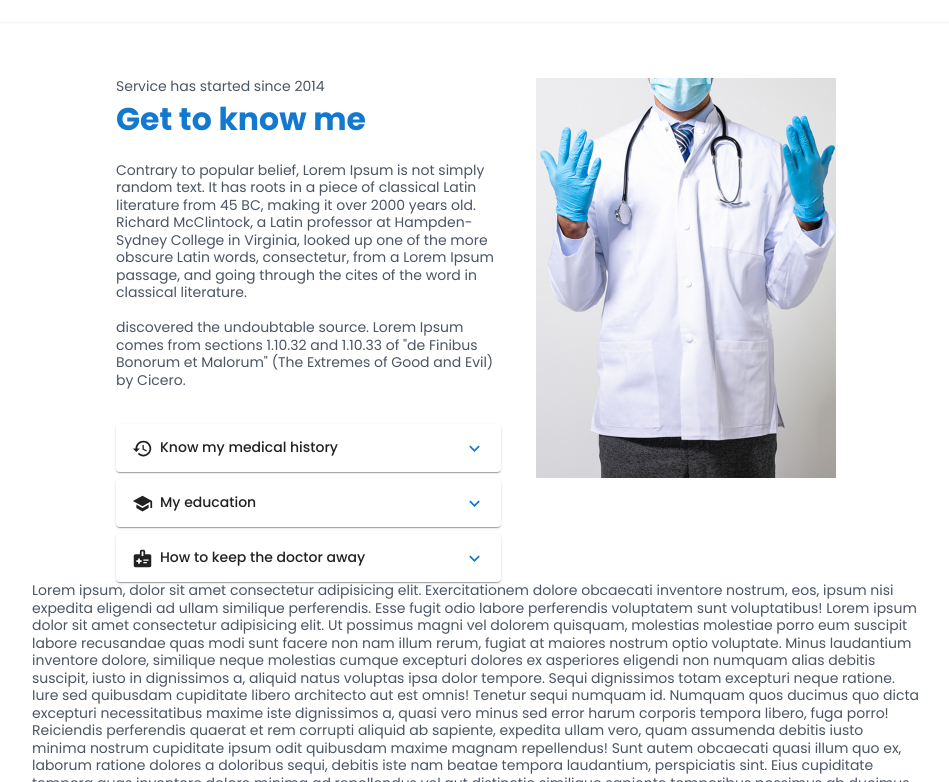
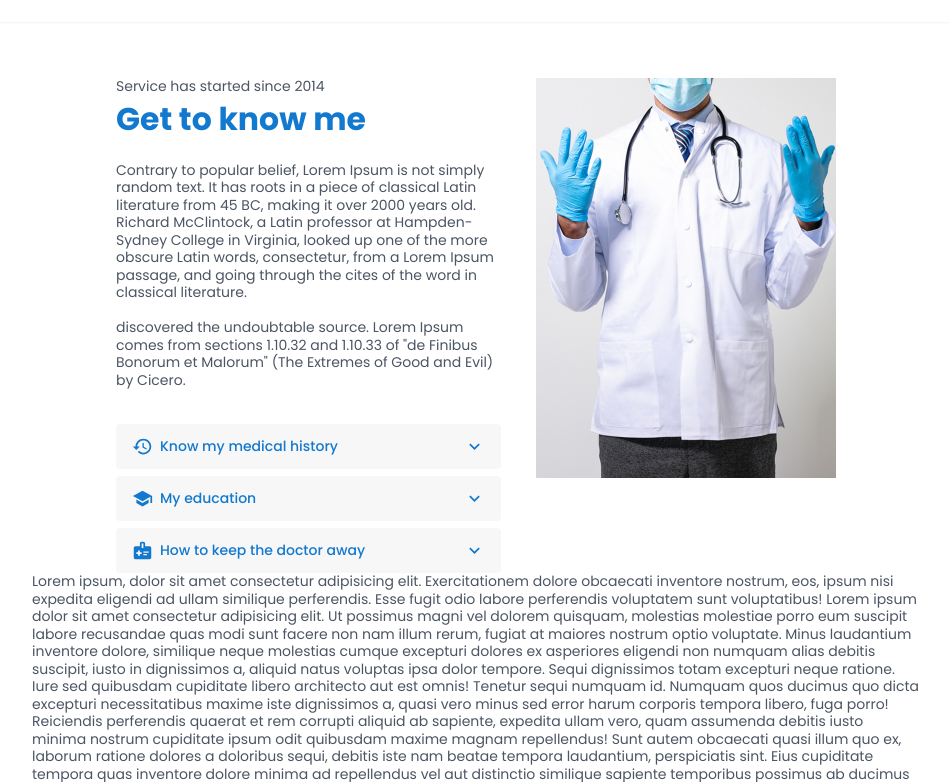
Before and after one commit to mikelisrael/doctor-portfolio-next, a Next.js app: page / in a window 1280 px wide. Shown: the part 706-1488 px from the top of the page, without its empty margins (164-1113 px from the left). Built offline with nearby package versions, Linux system fonts and the light colour scheme.

Commit message:
Edit accordion

```diff
--- a/styles/globals.css
+++ b/styles/globals.css
@@ -180,7 +180,6 @@ header section {
 .picture_about {
   height: 400px;
   width: 300px;
-  background-color: red !important;
   background-image: url("/doc2.png");
   background-size: cover;
   background-position: center;
@@ -188,15 +187,15 @@ header section {
 }
 
 .MuiAccordion-gutters {
-  box-shadow: none;
-  background: var(--light-grey);
-  color: var(--main-dark);
+  box-shadow: none !important;
+  background: var(--light-grey) !important;
+  color: var(--main-dark) !important;
 }
 
 .MuiAccordionSummary-root {
-  min-height: 24px;
-  color: var(--dark-blue);
-  font-weight: 500;
+  min-height: 24px !important;
+  color: var(--dark-blue) !important;
+  font-weight: 500 !important;
 }
 
 @media (max-width: 900px) {
```
